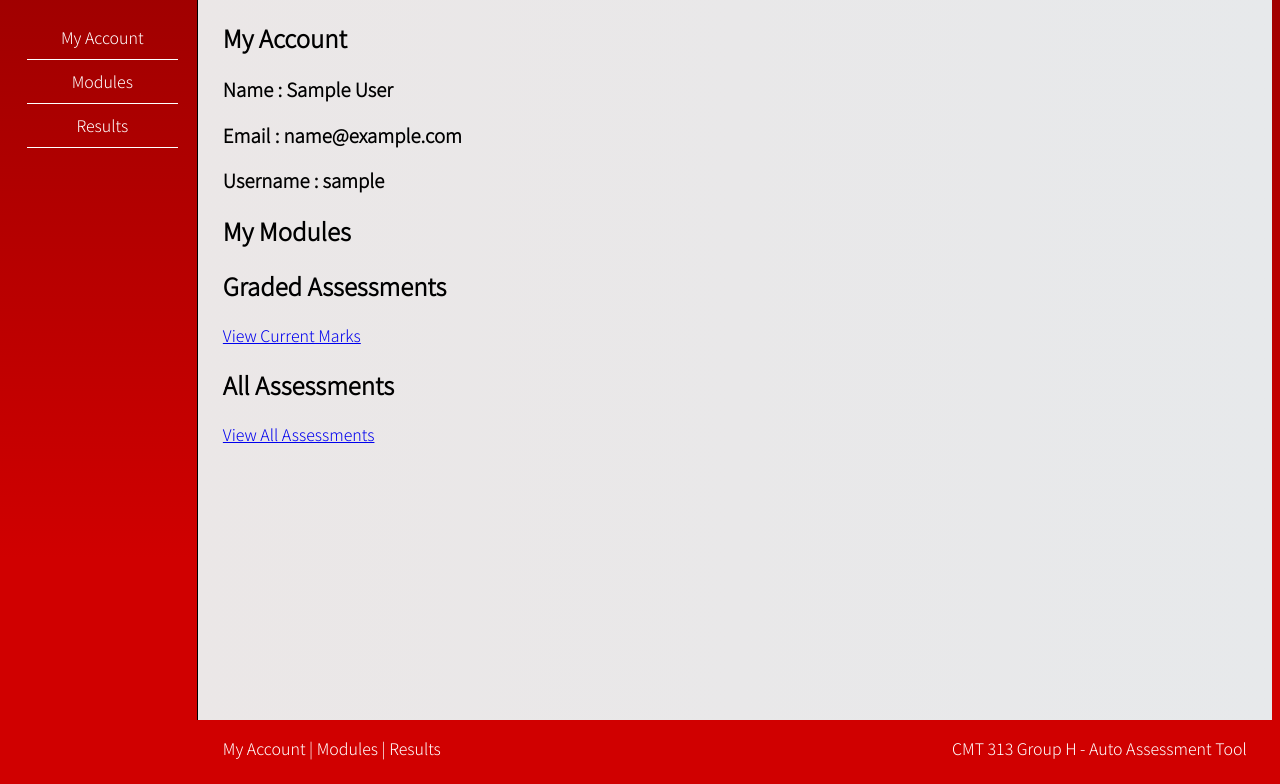
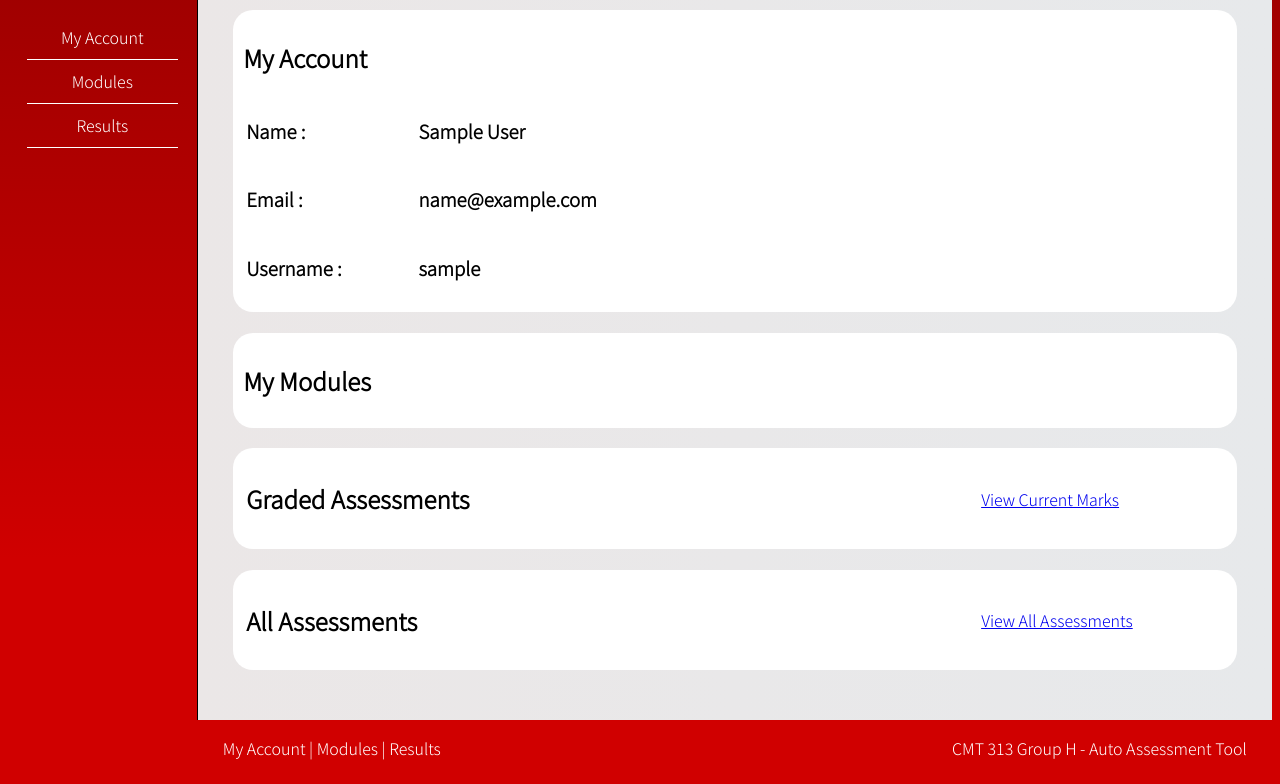
Before and after one commit to emmekay/Automated-Assessment-Tool---Group, a Flask app: page /home in a window 1280 px wide. Shown: the part 88-872 px from the top of the page. Run offline with Flask 2, Linux system fonts and the light colour scheme; the visitor is signed in with stand-in values (Sample User, id 1); data comes from the database, SQL or seed files in the repository.

Commit message:
extra page styling

```diff
--- /dev/null
+++ b/AssessmentApp/static/style/myAccount.css
@@ -0,0 +1,21 @@
+.section-container {
+    padding: 1% 1%;
+}
+
+.section-background {
+    background-color: white;
+    border-radius: 20px;
+    padding: 1% 1%;
+}
+
+.acc-table  {
+    width: 50%;
+}
+
+.other-table {
+    width: 100%;
+}
+
+.other-table td {
+    width: 75%;
+}
--- a/AssessmentApp/templates/myaccount.html
+++ b/AssessmentApp/templates/myaccount.html
@@ -3,47 +3,84 @@
 
 {% block head %}
 
-<link rel="stylesheet" href="{{ url_for('static', filename='style/mainStyle.css') }}">
+<link rel="stylesheet" href="{{ url_for('static', filename='style/myAccount.css') }}">
 <title>My Account</title>
 
 {% endblock %}
 
 {% block body %}
+<div class="section-container">
+    <div class="section-background">
         <h2><strong>My Account</strong></h2>
-<h3>Name : {{current_user.first_name}} {{current_user.last_name}}</h3>
-<h3>Email : {{current_user.email}}</h3>
-<h3>Username : {{current_user.username}}</h3>
-
-<div class="">
-
+        <table class="acc-table">
+            <tr>
+                <td><h3>Name : </h3></td>
+                <td><h3>{{current_user.first_name}} {{current_user.last_name}}</h3></td>
+            </tr>
+            <tr>
+                <td><h3>Email :</h3></td>
+                <td><h3>{{current_user.email}}</h3></td>
+            </tr>
+            <tr>
+                <td><h3>Username :</h3></td>
+                <td><h3>{{current_user.username}}</h3></td>
+            </tr>
+        </table>
+    </div>
+</div>
+    <div class="section-container">
+        <div class="section-background">
             <h2>My Modules</h2> <!-- Add link to Module details page with each module title page here-->
+            <table class="other-table">
                 {% for module in Modules %}
                     {% if current_user.has_enrolled(module) %}
+                        <tr>
+                            <td>
                                 <div class="module-title">
                                     <h3>{{ module.module_name }}</h3>
                                 </div>
+                            </td>
+                            <td>
                                 <div class="view-assess">
-        <a href="{{ url_for('view_assessments', module_id=module.id) }}"><span>Open Assessment</span></a>
+                                    <a href="{{ url_for('view_assessments', module_id=module.id) }}"><span>View Assessments</span></a>
                                 </div>
+                            </td>
+                        </tr>
                     {% endif %}
                 {% endfor %}
-    <!--<p>CMT 330 Software Engineering</p>
-        <p>CMT 331 Software Development</p>
-        <p>CMT 119 Computing</p>
-        <p>SPN 121 Spanish </p>-->
-
+            </table>
+        </div>
+    </div>
+    <div class="section-container">
+        <div class="section-background">
+            <table class="other-table">
+                <tr>
+                    <td>
                         <h2>Graded Assessments</h2>
+                    </td>
+                    <td>
                         <div class="view-assess">
                             <a href="{{ url_for('completed_assessments', user_id=current_user.id)}}"><span>View Current Marks</span></a>
                         </div>
-
+                    </td>
+                </tr>
+            </table>
+        </div>
+    </div>
+    <div class="section-container">
+        <div class="section-background">
+            <table class="other-table">
+                <tr>
+                    <td>
                         <h2>All Assessments</h2>
+                    </td>
+                    <td>
                         <div class="view-assess">
                             <a href="{{ url_for('my_assessments', user_id=current_user.id)}}"><span>View All Assessments</span></a>
                         </div>
-
-
-
-
-    <br><br>
+                    </td>
+                </tr>
+            </table>
+        </div>
+    </div>
     {% endblock %}
```
Lines whose indentation alone changed are shown as unchanged.
